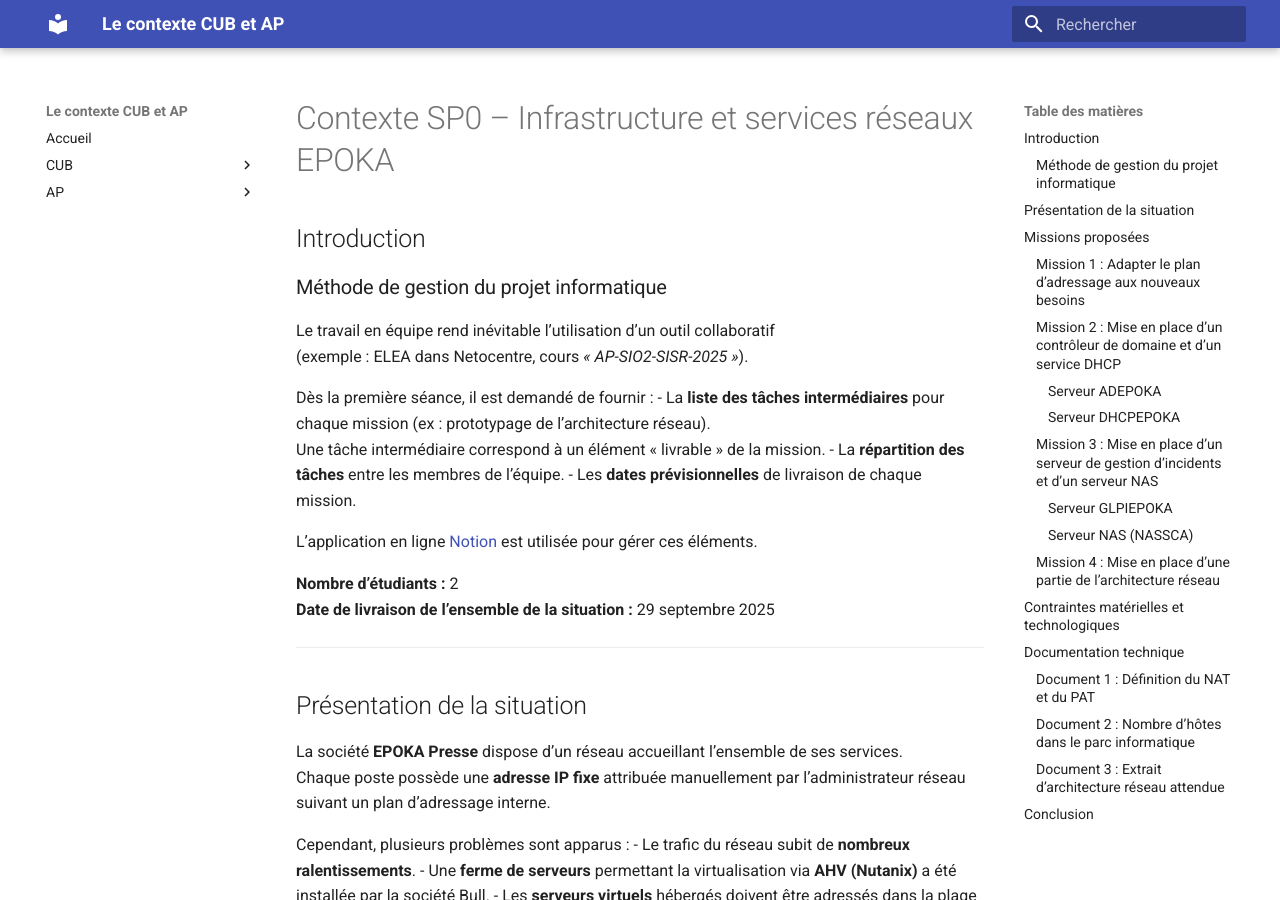
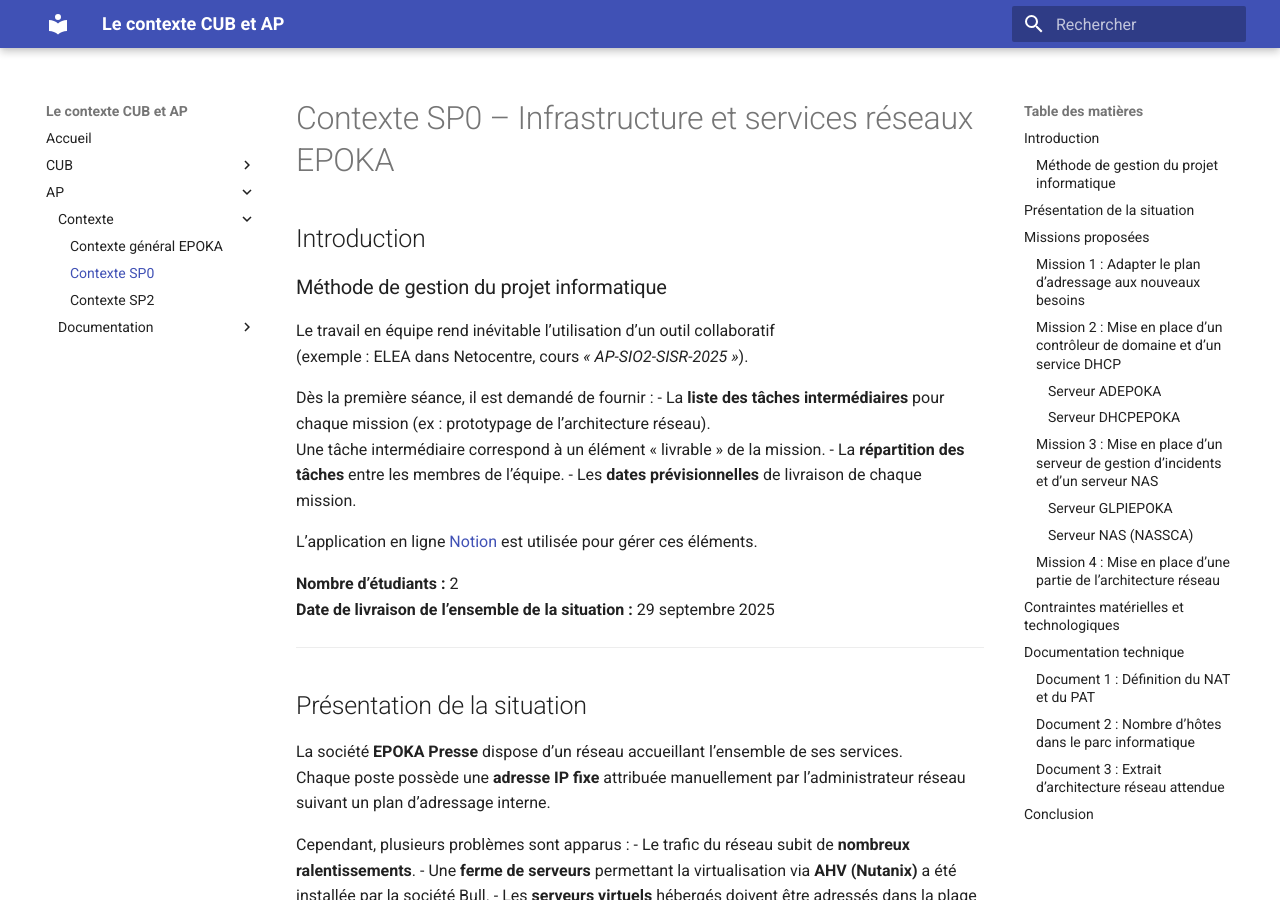
Before and after one commit to Joris-Texier/documentation-cub, an MkDocs documentation site: the page built from docs/AP/Contexte/Contexte SP0/SP0-Contexte.md, in a window 1280 px wide and 900 px high. Built offline with MkDocs 1.6.1 and Material for MkDocs 9.7.7, drawn with Linux system fonts in a browser that asks for light colours.

Commit message:
Fusion des changements distants et mise à jour du menu Contexte

```diff
--- a/mkdocs.yml
+++ b/mkdocs.yml
@@ -36,9 +36,9 @@
 
   - AP:
       - Contexte:
-          - Contexte général EPOKA: AP/Contexte/AP-Contexte.md
-          - Contexte SP0: AP/Documentation/SP0/SP0-Contexte.md
-          - Contexte SP2: AP/Documentation/SP2/SP2-Contexte.md
+          - Contexte général EPOKA: AP/Contexte/Contexte AP/AP-Contexte.md
+          - Contexte SP0: AP/Contexte/Contexte SP0/SP0-Contexte.md
+          - Contexte SP2: AP/Contexte/Contexte SP2/SP2-Contexte.md
 
       - Documentation:
           - SP0:
```
